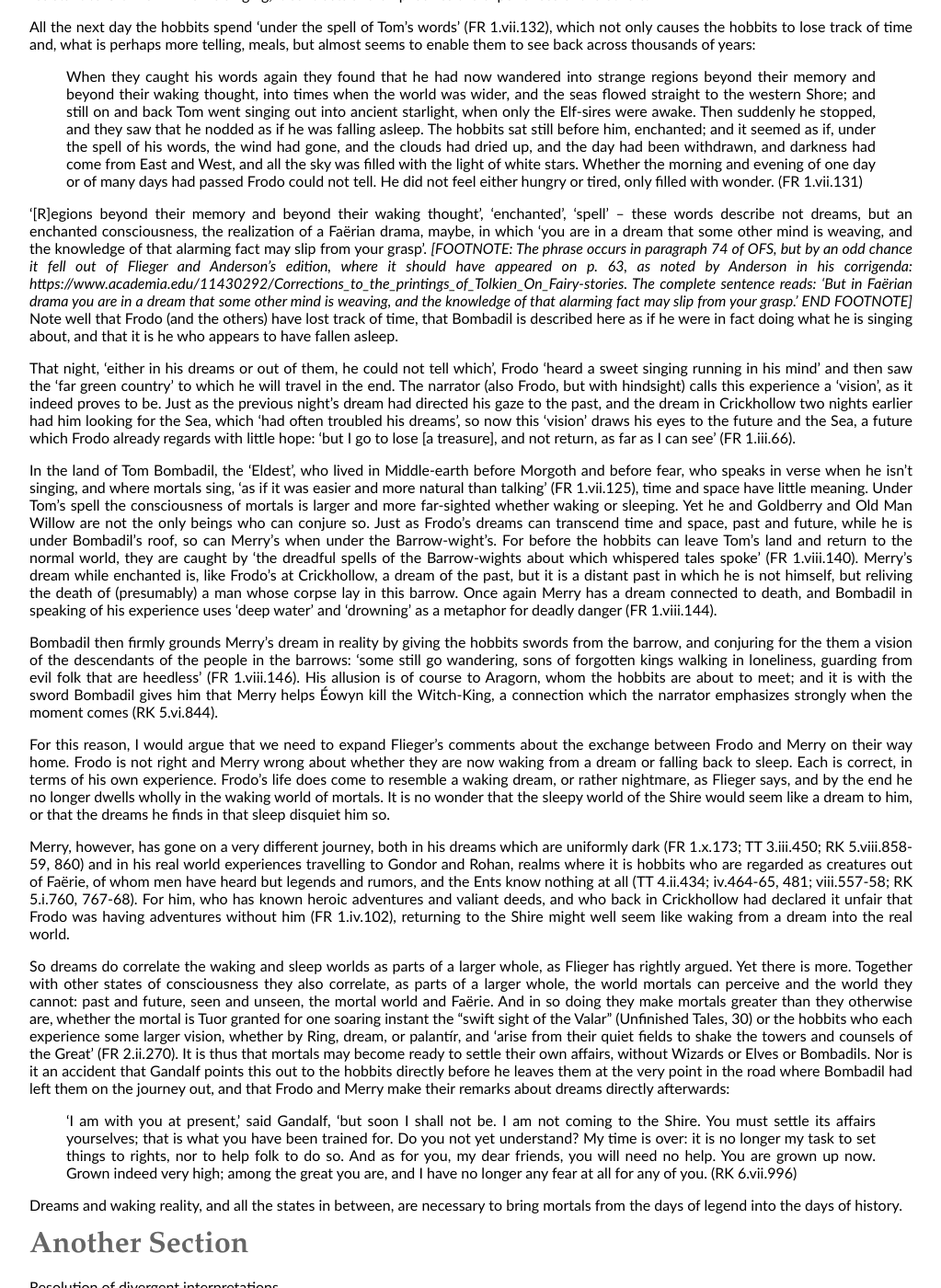
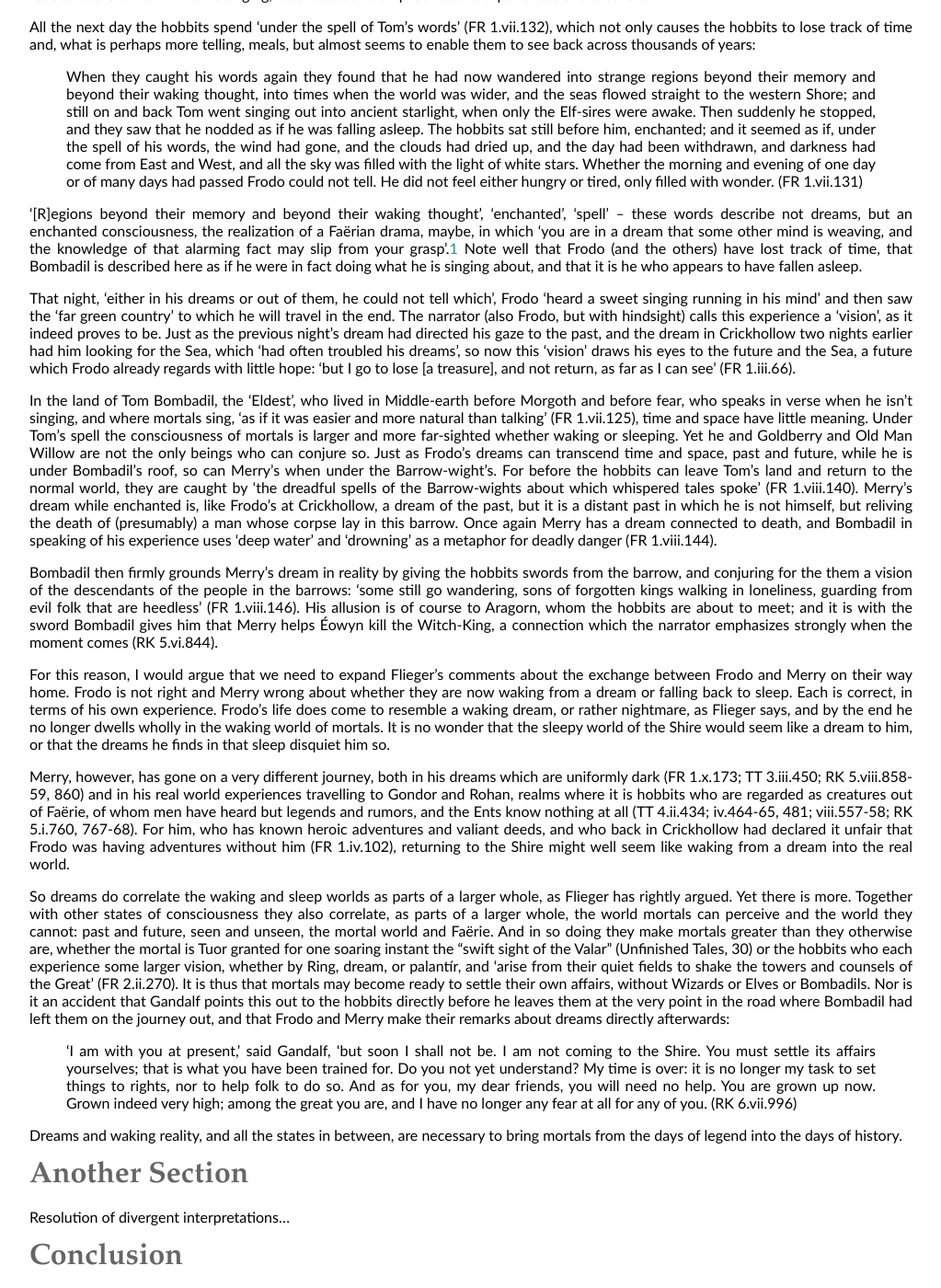
Before and after one commit to uoou/AWildernessOfDragons, a Jekyll site: the page built from essay.md, in a window 1280 px wide and 1400 px high, scrolled down 4102 px. Shown: the whole window at 92% size, without its empty margins (0-1023 px from the left). Built offline with Jekyll 4.4.1, drawn with Linux system fonts in a browser that asks for light colours; Markdown is read by kramdown in place of the engine named in the settings; some of the changed text lies outside the part shown.

Commit message:
Update essay.md

```diff
--- a/essay.md
+++ b/essay.md
@@ -91,7 +91,7 @@
 >Whether the morning and evening of one day or of many days had passed Frodo could not tell. He did not feel either hungry or tired, only filled with wonder.
 >(FR 1.vii.131)
 
-‘[R]egions beyond their memory and beyond their waking thought’, ‘enchanted’, ‘spell’ – these words describe not dreams, but an enchanted consciousness, the realization of a Faërian drama, maybe, in which ‘you are in a dream that some other mind is weaving, and the knowledge of that alarming fact may slip from your grasp’. *[FOOTNOTE: The phrase occurs in paragraph 74 of OFS, but by an odd chance it fell out of Flieger and Anderson’s edition, where it should have appeared on p. 63, as noted by Anderson in his corrigenda: https://www.academia.edu/11430292/Corrections_to_the_printings_of_Tolkien_On_Fairy-stories. The complete sentence reads: ‘But in Faërian drama you are in a dream that some other mind is weaving, and the knowledge of that alarming fact may slip from your grasp.’ END FOOTNOTE]* Note well that Frodo (and the others) have lost track of time, that Bombadil is described here as if he were in fact doing what he is singing about, and that it is he who appears to have fallen asleep.
+‘[R]egions beyond their memory and beyond their waking thought’, ‘enchanted’, ‘spell’ – these words describe not dreams, but an enchanted consciousness, the realization of a Faërian drama, maybe, in which ‘you are in a dream that some other mind is weaving, and the knowledge of that alarming fact may slip from your grasp’.<a name="fn1"></a><span class="footnote">[1](#f1)</span> Note well that Frodo (and the others) have lost track of time, that Bombadil is described here as if he were in fact doing what he is singing about, and that it is he who appears to have fallen asleep.
 
 That night, ‘either in his dreams or out of them, he could not tell which’, Frodo ‘heard a sweet singing running in his mind’ and then saw the ‘far green country’ to which he will travel in the end.  The narrator (also Frodo, but with hindsight) calls this experience a ‘vision’, as it indeed proves to be.  Just as the previous night’s dream had directed his gaze to the past, and the dream in Crickhollow two nights earlier had him looking for the Sea, which ‘had often troubled his dreams’, so now this ‘vision’ draws his eyes to the future and the Sea, a future which Frodo already regards with little hope: ‘but I go to lose [a treasure], and not return, as far as I can see’ (FR 1.iii.66).
 
@@ -125,6 +125,8 @@
 
 Here we conclude our argument.
 
+###Footnotes
+<a name="f1"></a>[1](#fn1). The phrase occurs in paragraph 74 of OFS, but by an odd chance it fell out of Flieger and Anderson’s edition, where it should have appeared on p. 63, as noted by Anderson in his [corrigenda](https://www.academia.edu/11430292/Corrections_to_the_printings_of_Tolkien_On_Fairy-stories). The complete sentence reads: ‘But in Faërian drama you are in a dream that some other mind is weaving, and the knowledge of that alarming fact may slip from your grasp.’
 
 ###<a name="c6"></a>Bibliography
 OFS: *Tolkien On Fairy-stories*, edited by Verlyn Flieger & Douglas Anderson, HarperCollins, 2008.
```
